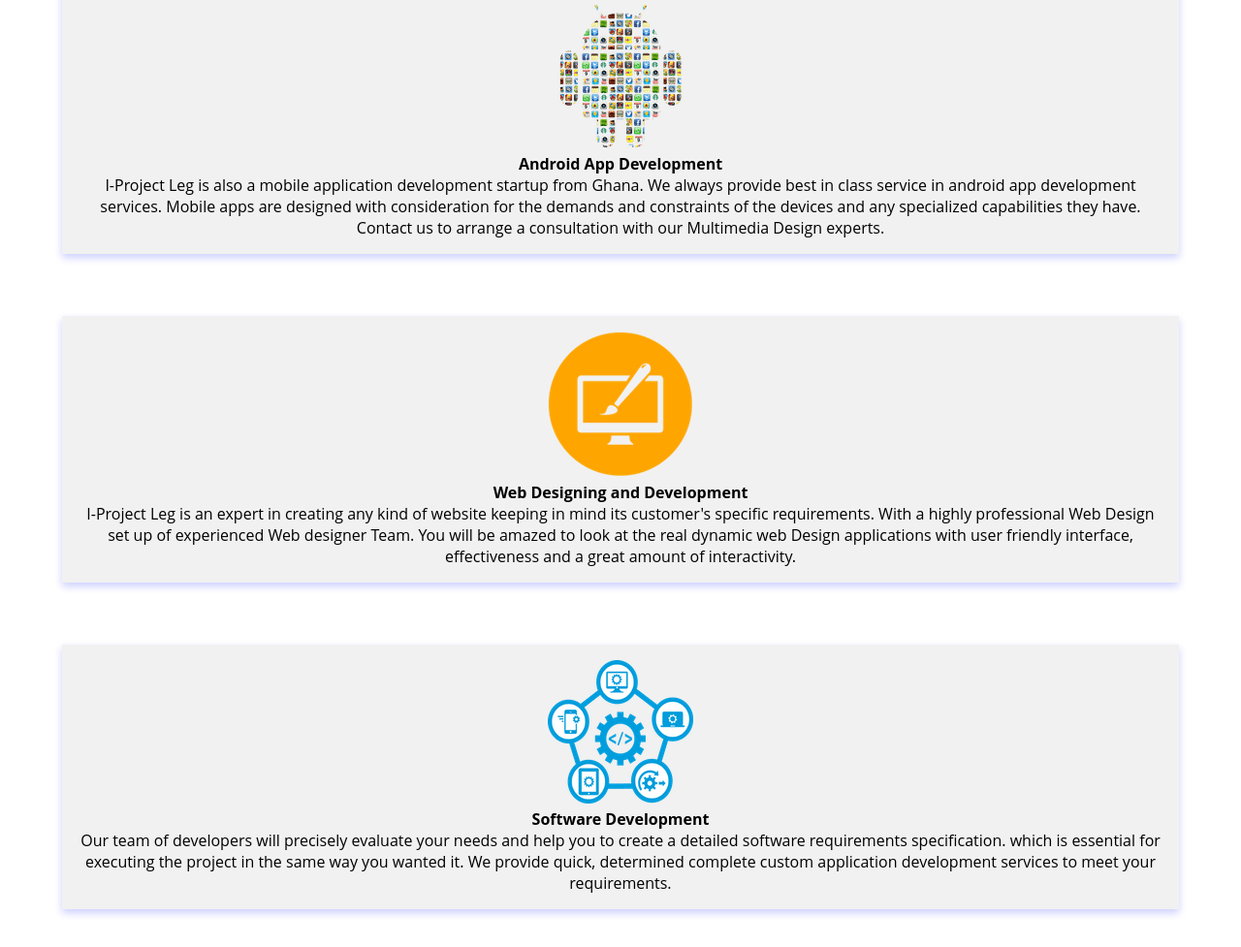
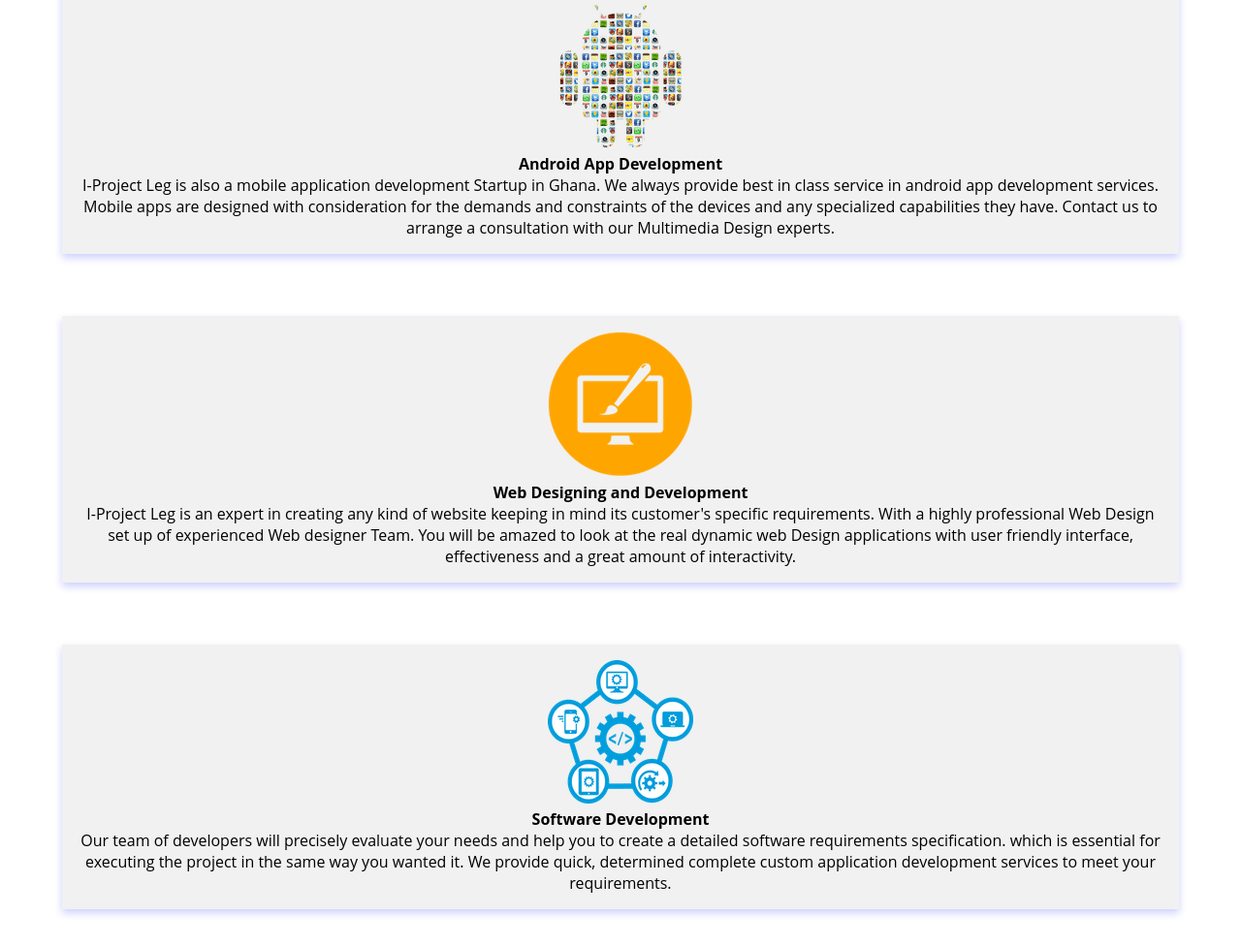
Before and after one commit to iproject/iproject.github.io, a plain HTML site: page index.html in a window 1280 px wide. Shown: the part 1972-2949 px from the top of the page at 97% size. Drawn offline with nearby package versions, Linux system fonts and the light colour scheme; a web font is replaced by a local one.

Commit message:
made corrections

```diff
--- a/index.html
+++ b/index.html
@@ -221,7 +221,7 @@
                               <img src="images/AndApp.png">
                             </div>
                             <div class="info"><p>Android App Development</p></div>
-                            <div class="paragraph"><p>I-Project Leg is also a mobile application development startup from Ghana.
+                            <div class="paragraph"><p>I-Project Leg is also a mobile application development Startup in Ghana.
                               We always provide best in class service in android app development services.
                               Mobile apps are designed with consideration for the demands and constraints of the devices and
                               any specialized capabilities they have.
```
